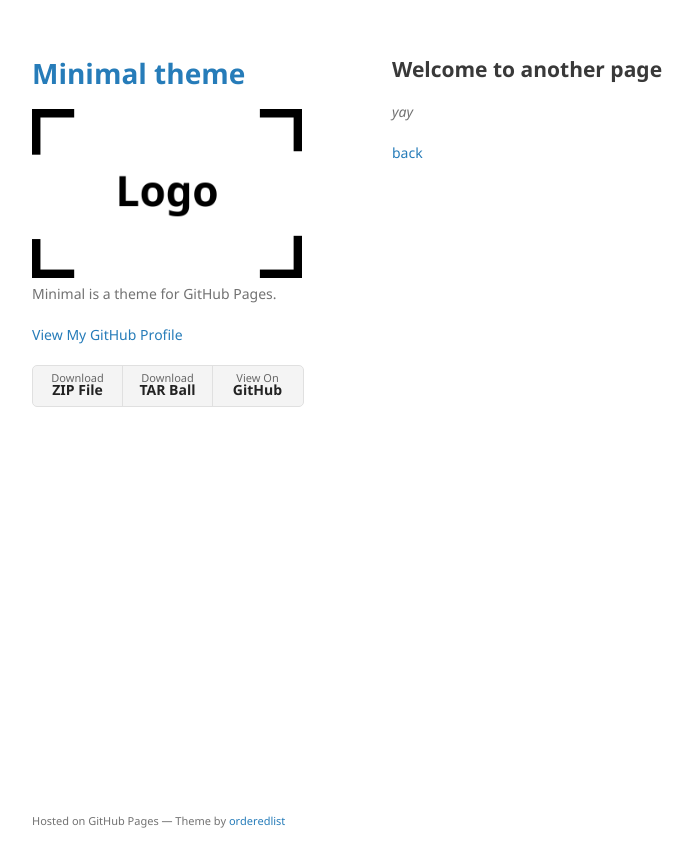
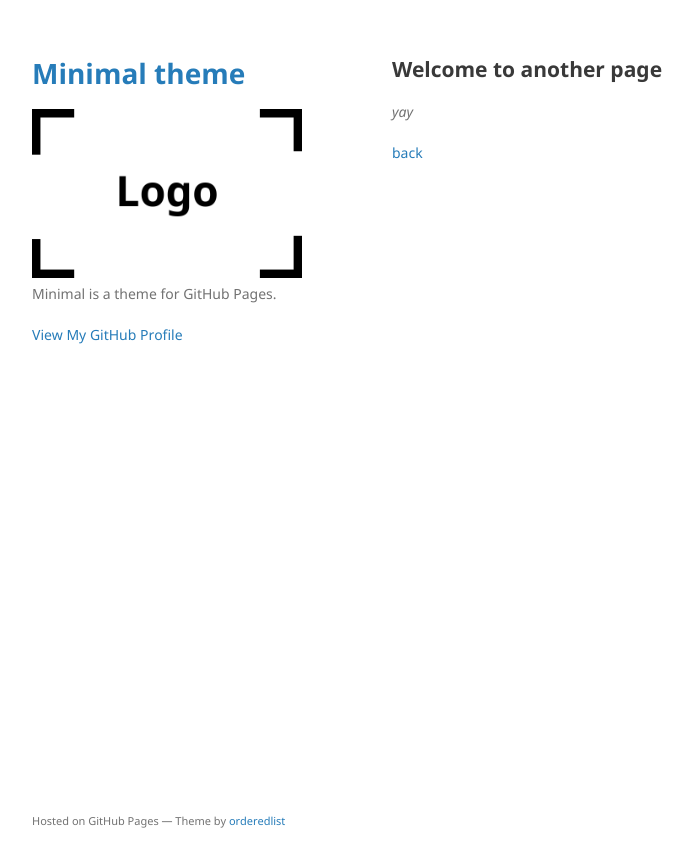
Before and after one commit to snownontrace/snownontrace.github.io, a Jekyll site: the page built from another-page.md, in a window 1280 px wide. Shown: the top 867 px of the page, without its empty margins (178-871 px from the left). Built offline with Jekyll 4.4.1, drawn with Linux system fonts in a browser that asks for light colours; our own code applies the rules of GitHub Pages for plain Markdown files.

Commit message:
add favicon

```diff
--- a/_config.yml
+++ b/_config.yml
@@ -1,6 +1,6 @@
 title: Minimal theme
 logo: /assets/img/logo.png
 description: Minimal is a theme for GitHub Pages.
-show_downloads: true
+show_downloads: false
 google_analytics:
 theme: jekyll-theme-minimal
--- a/_layouts/default.html
+++ b/_layouts/default.html
@@ -6,7 +6,9 @@
     <meta name="viewport" content="width=device-width, initial-scale=1">
 
 {% seo %}
+    <link rel="icon" type="image/x-icon" href="{{ 'favicon.ico' | relative_url }}">
     <link rel="stylesheet" href="{{ "/assets/css/style.css?v=" | append: site.github.build_revision | relative_url }}">
+
     <!--[if lt IE 9]>
     <script src="https://cdnjs.cloudflare.com/ajax/libs/html5shiv/3.7.3/html5shiv.min.js"></script>
     <![endif]-->
```
Also changed, not shown: favicon.ico (added), 1 other file.
